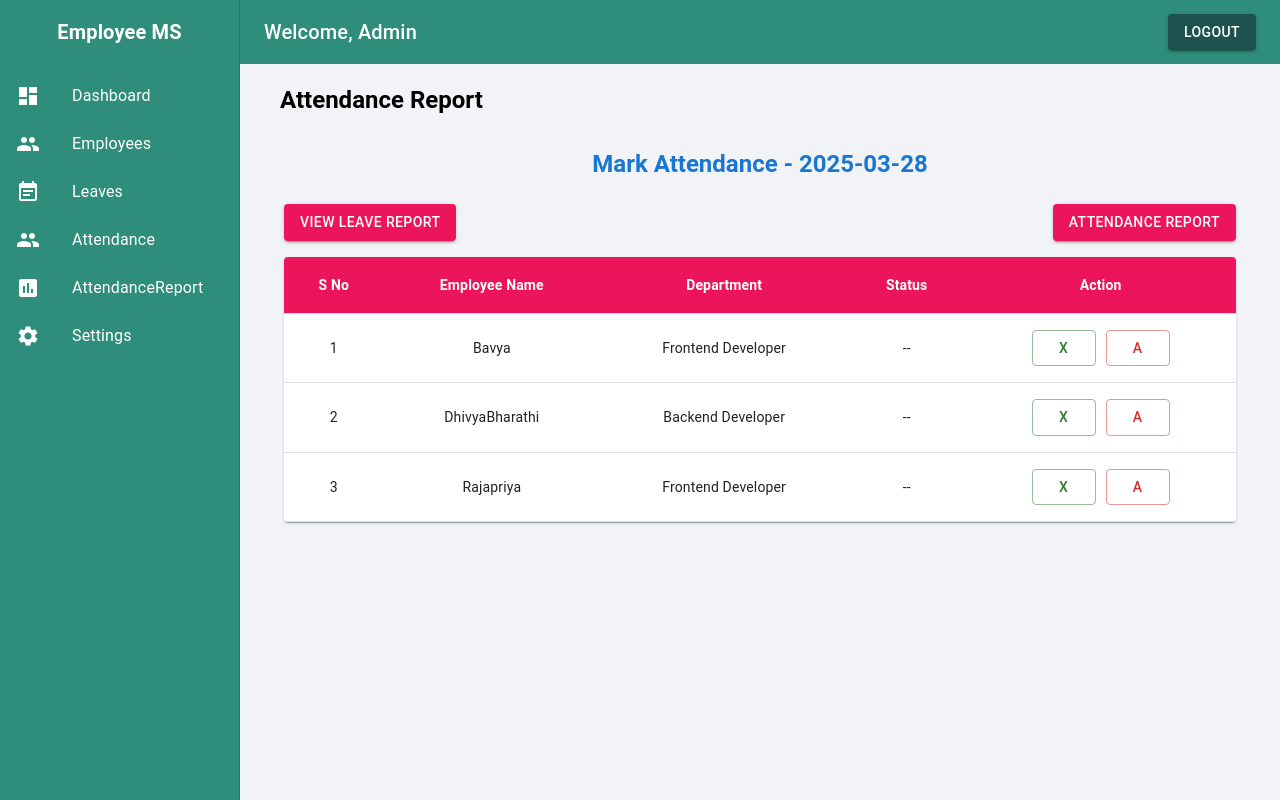
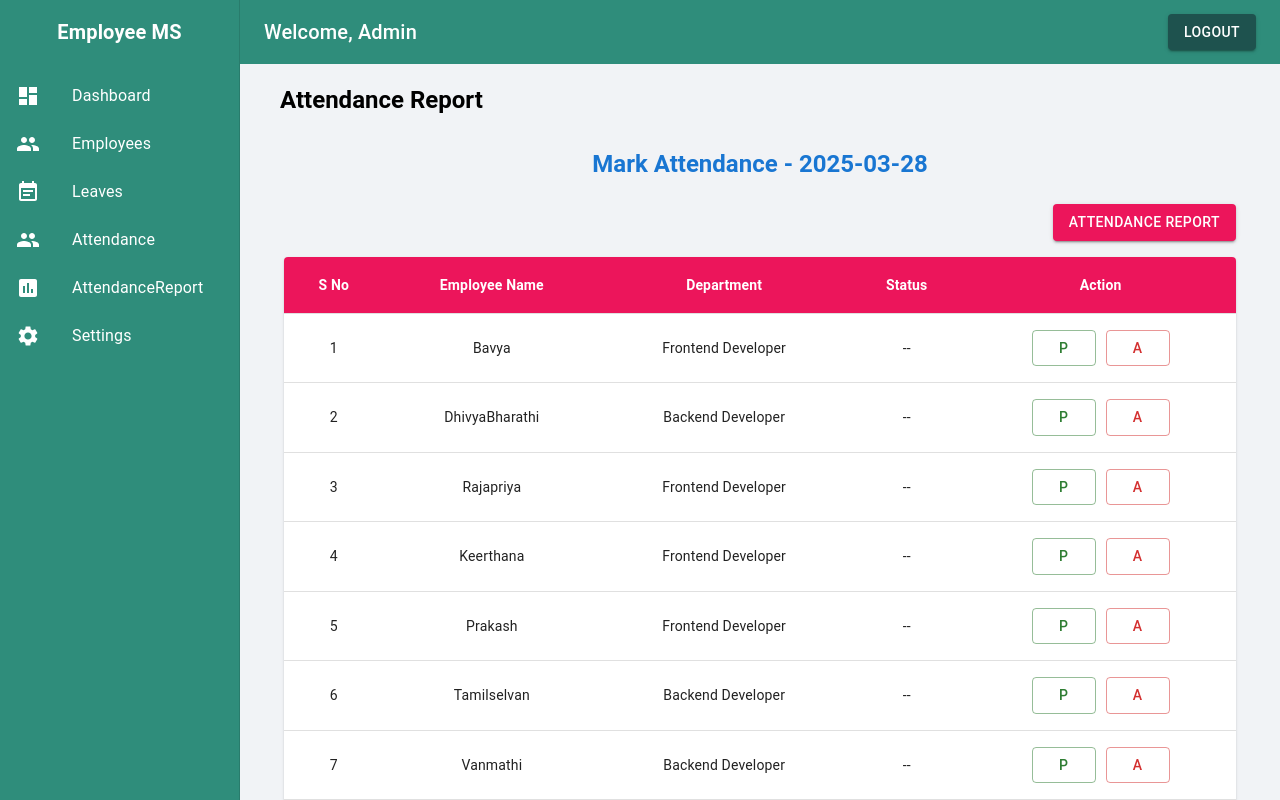
Before and after one commit to Agalya-10/Attendance-Management, a React (Create React App) app: page /attendance in a window 1280 px wide. Built offline with nearby package versions, Linux system fonts and the light colour scheme.

Commit message:
attendance page

```diff
--- a/src/Components/Attendance.js
+++ b/src/Components/Attendance.js
@@ -1,17 +1,5 @@
 import React, { useState } from "react";
-import {
-  Container,
-  Typography,
-  Table,
-  TableBody,
-  TableCell,
-  TableContainer,
-  TableHead,
-  TableRow,
-  Paper,
-  Button,
-  Box,
-} from "@mui/material";
+import {Container,Typography,Table,TableBody,TableCell,TableContainer,TableHead,TableRow,Paper,Button,Box,} from "@mui/material";
 import { useNavigate } from "react-router-dom";
 import CloseIcon from "@mui/icons-material/Close";
 import { COMPONENT_LABEL } from "../Shared/Constant";
@@ -21,6 +9,22 @@ const employees = [
   { id: 1, name: "Bavya", department: "Frontend Developer" },
   { id: 2, name: "DhivyaBharathi", department: "Backend Developer" },
   { id: 3, name: "Rajapriya", department: "Frontend Developer" },
+  { id: 4, name: "Keerthana", department: "Frontend Developer" },
+  { id: 5, name: "Prakash", department: "Frontend Developer" },
+  { id: 6, name: "Tamilselvan", department: "Backend Developer" },
+  { id: 7, name: "Vanmathi", department: "Backend Developer" },
+  { id: 8, name: "Vinothini", department: "Frontend Developer" },
+  { id: 9, name: "Venkat Rentala", department: "Frontend Developer" },
+  { id: 10, name: "Agalya", department: "Frontend Developer" },
+  { id: 11, name: "Amsavarthani", department: "Backend Developer" },
+  { id: 12, name: "Priya", department: "Frontend Developer" },
+  { id: 13, name: "Pavithra", department: "Frontend Developer" },
+  { id: 14, name: "Gowthamraj", department: "Backend Developer" },
+  { id: 15, name: "Minar Vengat", department: "Frontend Developer" },
+  { id: 16, name: "Kanimozhi", department: "Frontend Developer" },
+  { id: 17, name: "Parthiban", department: "Frontend Developer" },
+  { id: 18, name: "Tamil Nila", department: "Backend Developer" },
+  { id: 19, name: "Dhayanithi", department: "Backend Developer" },
 ];
 
 const AttendancePage = () => {
@@ -28,9 +32,12 @@ const AttendancePage = () => {
   const today = new Date().toISOString().split("T")[0];
   const storedAttendance = JSON.parse(localStorage.getItem(`attendance_${today}`)) || [];
 
-  const [attendance, setAttendance] = useState(
-    storedAttendance.length > 0 ? storedAttendance : employees.map((emp) => ({ ...emp, status: "" }))
-  );
+  const mergedAttendance = employees.map((emp) => {
+    const existingRecord = storedAttendance.find((record) => record.id === emp.id);
+    return existingRecord || { ...emp, status: "" };
+  });
+
+  const [attendance, setAttendance] = useState(mergedAttendance);
 
   const handleChange = (index, status) => {
     setAttendance((prev) =>
@@ -47,23 +54,10 @@ const AttendancePage = () => {
     <>
       <TypographyLabel label={COMPONENT_LABEL.LABEL_ATTENDANCEREPORT} />
       <Container maxWidth="lg" sx={{ mt: 4 }}>
-        <Typography variant="h5" align="center" fontWeight="bold" color="primary" mb={3}>
-          Mark Attendance - {today}
-        </Typography>
-
-        <Box display="flex" justifyContent="space-between" alignItems="center" mb={2}>
-         <Button variant="contained" sx={{ backgroundColor: "#EC155B" }} onClick={() => navigate("/leaves")}>View Leave Report</Button>
-          <Button
-            variant="contained"
-            sx={{ backgroundColor: "#EC155B", color: "white" }}
-            onClick={saveAttendanceAndGoToReport}
-          >
-            Attendance Report
-          </Button>
-
+        <Typography variant="h5" align="center" fontWeight="bold" color="primary" mb={3}>Mark Attendance - {today}</Typography>
+        <Box display="flex" justifyContent="end" alignItems="center" mb={2}>
+          <Button variant="contained" sx={{ backgroundColor: "#EC155B", color: "white" }} onClick={saveAttendanceAndGoToReport}>Attendance Report</Button>
         </Box>
-
-        {/* Attendance Table */}
         <TableContainer component={Paper}>
           <Table>
             <TableHead sx={{ backgroundColor: "#EC155B" }}>
@@ -85,27 +79,14 @@ const AttendancePage = () => {
                     {emp.status === "Present" ? (
                       <CloseIcon sx={{ color: "green", fontSize: 23 }} />
                     ) : emp.status === "Absent" ? (
-                      <Typography sx={{ color: "red", fontWeight: "bold", fontSize: 22 }}>A</Typography>
+                      <Typography sx={{ color: "red", fontWeight: "bold", fontSize: 22 }}>a</Typography>
                     ) : (
                       "--"
                     )}
                   </TableCell>
                   <TableCell sx={{ textAlign: "center" }}>
-                    <Button
-                      variant="outlined"
-                      color="success"
-                      sx={{marginRight:"10px"}}
-                      onClick={() => handleChange(index, "Present")}
-                    >
-                      X
-                    </Button>
-                    <Button
-                      variant="outlined"
-                      color="error"
-                      onClick={() => handleChange(index, "Absent")}
-                    >
-                      A
-                    </Button>
+                    <Button variant="outlined" color="success" sx={{ marginRight: "10px" }} onClick={() => handleChange(index, "Present")}>P</Button>
+                    <Button variant="outlined" color="error" onClick={() => handleChange(index, "Absent")}>A</Button>
                   </TableCell>
                 </TableRow>
               ))}
--- a/src/Components/AttendanceReport.js
+++ b/src/Components/AttendanceReport.js
@@ -11,44 +11,60 @@ import {
   Paper,
   TextField,
   Box,
+  Button, // ✅ Fixed Button import
 } from "@mui/material";
+import { useNavigate } from "react-router-dom";
 import { COMPONENT_LABEL } from "../Shared/Constant";
 import TypographyLabel from "../Navbar/ComponentLabel";
+
 const AttendanceReport = () => {
-  const todayDate = new Date().toISOString().split("T")[0]; // Get today's date (YYYY-MM-DD)
+  const navigate = useNavigate();
+  const todayDate = new Date().toISOString().split("T")[0];
   const [selectedDate, setSelectedDate] = useState(todayDate);
   const [attendanceRecords, setAttendanceRecords] = useState([]);
-  // ✅ Load Attendance for Selected Date
+
   const loadAttendanceData = (date) => {
     const data = JSON.parse(localStorage.getItem(`attendance_${date}`)) || [];
     setAttendanceRecords(data);
   };
+
   useEffect(() => {
     loadAttendanceData(todayDate);
   }, []);
-  // ✅ Handle Date Change
+
   const handleDateChange = (event) => {
     const newDate = event.target.value;
     setSelectedDate(newDate);
     loadAttendanceData(newDate);
   };
+
+  // ✅ Fixed saveAttendanceAndGoToReport function
+  const saveAttendanceAndGoToReport = () => {
+    console.log("Attendance report clicked");
+    navigate("/attendance-report");
+  };
+
   return (
     <>
       <TypographyLabel label={COMPONENT_LABEL.LABEL_ATTENDANCEREPORT} />
-    <Container maxWidth="lg" sx={{ mt: 4, p: 3, borderRadius: 2,marginTop:'-10px' }}>
-      <Typography variant="h5" fontWeight="bold" color="primary" align="center" mb={1}>
-        Attendance Report - {todayDate}
+      <Container maxWidth="lg" sx={{ mt: 4, p: 3, borderRadius: 2, marginTop: "-10px" }}>
+        <Typography variant="h5" align="center" fontWeight="bold" color="primary" mb={3}>
+          Mark Attendance - {todayDate}
         </Typography>
-      {/* Search Box */}
-      <Box display="flex" justifyContent="flex-start" mb={2}>
-        <TextField
+
+          <Box display="flex" justifyContent="space-between" alignItems="center" mb={2}>          <TextField
             type="date"
             label="Select Date"
             value={selectedDate}
             onChange={handleDateChange}
             InputLabelProps={{ shrink: true }}
           />
+
+          <Button variant="contained" sx={{ backgroundColor: "#EC155B" }} onClick={() => navigate("/leaves")}>
+            View Leave Report
+          </Button>
   </Box>
+
         {/* Attendance Table */}
         {attendanceRecords.length === 0 ? (
           <Typography align="center">No records found for selected date.</Typography>
@@ -57,19 +73,19 @@ const AttendanceReport = () => {
             <Table>
               <TableHead sx={{ backgroundColor: "#EC155B" }}>
                 <TableRow>
-              <TableCell sx={{ color: "white", fontWeight: "bold",textAlign:'center' }}>S No</TableCell>
-              <TableCell sx={{ color: "white", fontWeight: "bold",textAlign:'center' }}>Employee Name</TableCell>
-              <TableCell sx={{ color: "white", fontWeight: "bold",textAlign:'center' }}>Department</TableCell>
-              <TableCell sx={{ color: "white", fontWeight: "bold",textAlign:'center' }}>Status</TableCell>
+                  <TableCell sx={{ color: "white", fontWeight: "bold", textAlign: "center" }}>S No</TableCell>
+                  <TableCell sx={{ color: "white", fontWeight: "bold", textAlign: "center" }}>Employee Name</TableCell>
+                  <TableCell sx={{ color: "white", fontWeight: "bold", textAlign: "center" }}>Department</TableCell>
+                  <TableCell sx={{ color: "white", fontWeight: "bold", textAlign: "center" }}>Status</TableCell>
                 </TableRow>
               </TableHead>
               <TableBody>
                 {attendanceRecords.map((emp, idx) => (
                   <TableRow key={idx}>
-                  <TableCell sx={{textAlign:'center'}}>{idx + 1}</TableCell>
-                  <TableCell sx={{textAlign:'center'}}>{emp.name}</TableCell>
-                  <TableCell sx={{textAlign:'center'}}>{emp.department}</TableCell>
-                  <TableCell sx={{textAlign:'center'}}>{emp.status || "Not Marked"}</TableCell>
+                    <TableCell sx={{ textAlign: "center" }}>{idx + 1}</TableCell>
+                    <TableCell sx={{ textAlign: "center" }}>{emp.name}</TableCell>
+                    <TableCell sx={{ textAlign: "center" }}>{emp.department}</TableCell>
+                    <TableCell sx={{ textAlign: "center" }}>{emp.status || "Not Marked"}</TableCell>
                   </TableRow>
                 ))}
               </TableBody>
@@ -80,4 +96,5 @@ const AttendanceReport = () => {
     </>
   );
 };
+
 export default AttendanceReport;
--- a/src/Components/EmployeeTable.js
+++ b/src/Components/EmployeeTable.js
@@ -83,7 +83,7 @@ const EmployeeTable = () => {
       <TypographyLabel label={COMPONENT_LABEL.LABEL_EMPLOYEES} />
       <Grid2 container spacing={12} sx={{ margin: "20px",justifyContent:"space-between"}}>
       <Grid2 size={3}><TextField fullWidth label="Search Employees"variant="outlined"value={search}onChange={(e) => setSearch(e.target.value)}/></Grid2>
-        <Grid2 size={3} ><Button variant="contained"sx={{ backgroundColor: "#EC155B",padding:"15px", color: "white",fontWeight: "bold"}}onClick={handleAddEmployee}>Add New Employee</Button></Grid2>
+        <Grid2 size={3} ><Button variant="contained"sx={{ backgroundColor: "#EC155B",padding:"15px", color: "white"}}onClick={handleAddEmployee}>Add New Employee</Button></Grid2>
       </Grid2>
 
       <TableContainer component={Paper}>
```
Lines whose indentation alone changed are shown as unchanged.
